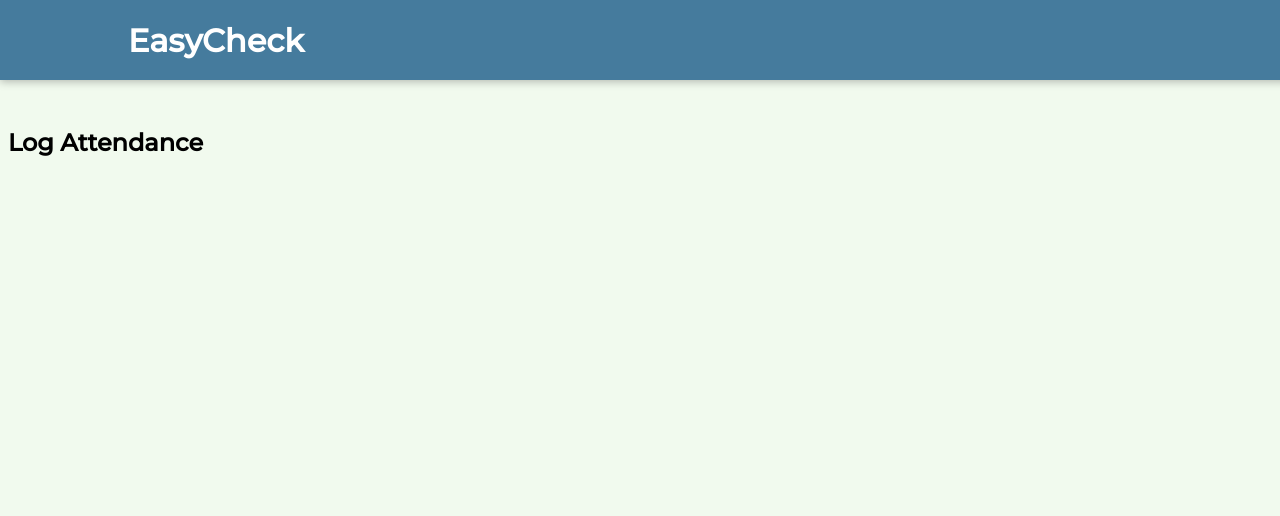
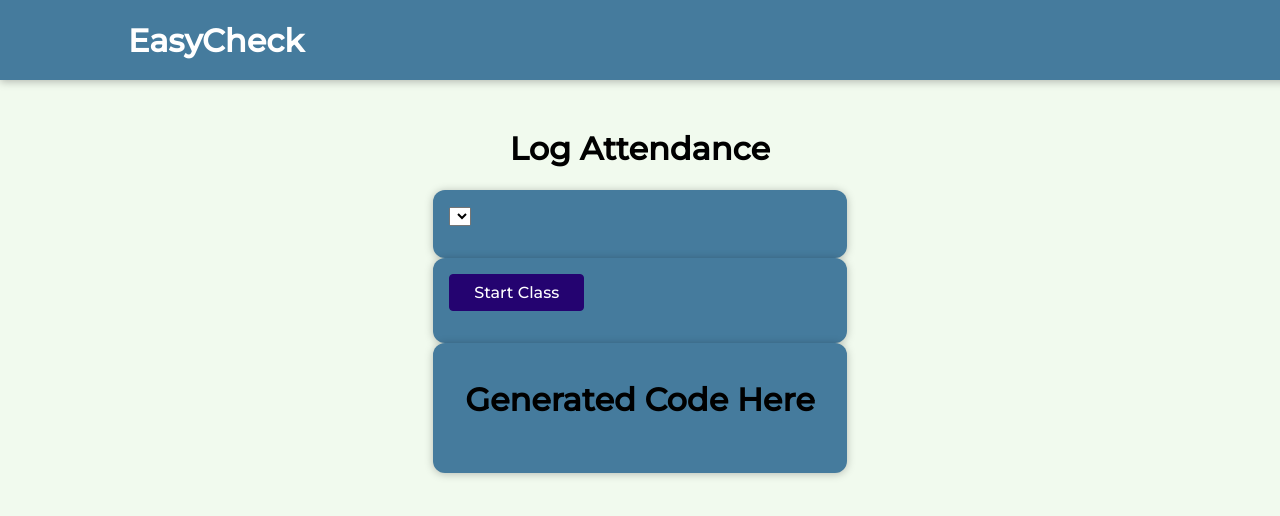
Before and after one commit to WilliamC21/Student-Attendance-App, a Next.js app: page /Student/LogAttendance in a window 1280 px wide. Shown: the top 516 px of the page. Built offline with nearby package versions, Linux system fonts and the light colour scheme.

Commit message:
start class/ log atttendance mockup

```diff
--- a/pages/Student/LogAttendance.js
+++ b/pages/Student/LogAttendance.js
@@ -1,10 +1,30 @@
 import React from "react";
 import Link from "next/link";
+import Card from "../../components/UI/Card";
 
 const LogAttendance = () => {
   return (
     <React.Fragment>
-      <h2>Log Attendance</h2>
+      <h1>Log Attendance</h1>
+
+      <div className="main-container">
+        <Card>
+          <select>
+            <option value="0"></option>
+            <option value="0"></option>
+            <option value="0"></option>
+            <option value="0"></option>
+          </select>
+        </Card>
+
+        <Card>
+          <button>Start Class</button>
+        </Card>
+
+        <Card>
+          <h1>Generated Code Here</h1>
+        </Card>
+      </div>
     </React.Fragment>
   );
 };
```
Also changed, not shown: pages/TeachingStaff/StartClass.js (+21 -1 lines).
